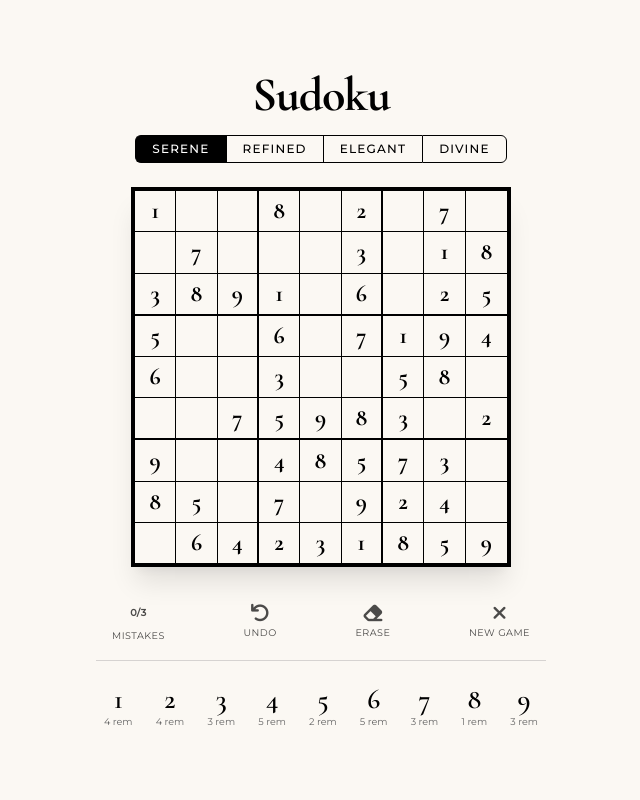
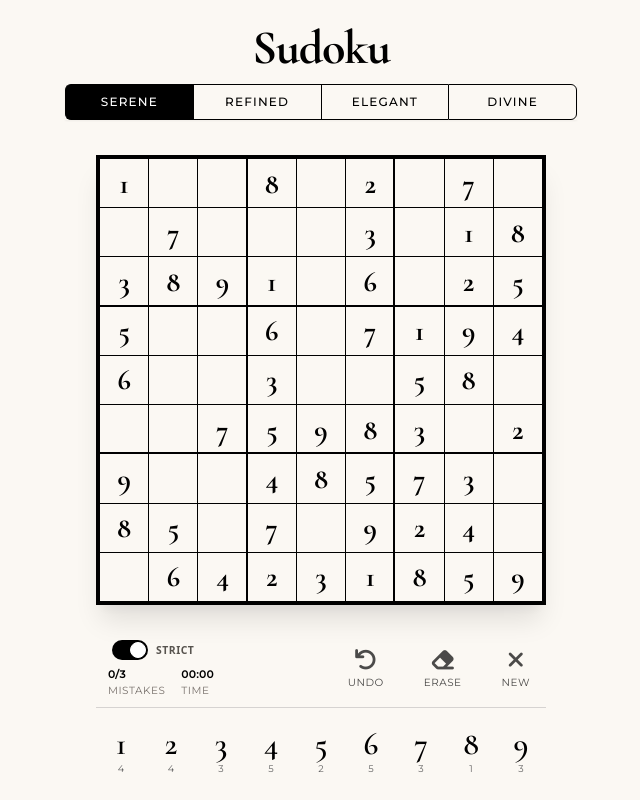
Before and after one commit to Divine-Sudoku/Divine-Sudoku.github.io, a plain HTML site: page index.html in a window 1280 px wide. Shown: the whole page, without its empty margins (319-959 px from the left). Drawn offline with nearby package versions, Linux system fonts and the light colour scheme.

Commit message:
Enhance mobile responsiveness and game features
Updated viewport settings for mobile responsiveness, adjusted cell font size, and improved game overlay handling. Added strict mode toggle functionality and enhanced timer management.

```diff
--- a/index.html
+++ b/index.html
@@ -2,7 +2,8 @@
 <html lang="en">
 <head>
     <meta charset="UTF-8">
-    <meta name="viewport" content="width=device-width, initial-scale=1.0">
+    <!-- Updated viewport for mobile: prevents zooming and ensures correct scaling -->
+    <meta name="viewport" content="width=device-width, initial-scale=1.0, maximum-scale=1.0, user-scalable=no">
     <title>Classy Sudoku</title>
     <script src="https://cdn.tailwindcss.com"></script>
     <link href="https://cdnjs.cloudflare.com/ajax/libs/font-awesome/6.0.0/css/all.min.css" rel="stylesheet">
@@ -18,39 +19,52 @@
             --error: #fecaca;
         }
 
+        /* Prevent tap highlight flicker on mobile & global selection reset */
+        * {
+            -webkit-tap-highlight-color: transparent;
+            user-select: none;
+            -webkit-user-select: none;
+        }
+
         body {
             background-color: var(--paper);
-            font-family: 'Cormorant Garamond', serif; /* Default to Serif for that classy look */
+            font-family: 'Cormorant Garamond', serif;
             color: var(--ink);
+            /* Use dynamic viewport height for better mobile browser support */
             height: 100vh;
+            height: 100dvh;
             overflow: hidden;
             display: flex;
             flex-direction: column;
+            justify-content: space-between; /* Distribute space vertically */
         }
 
         .font-sans {
             font-family: 'Montserrat', sans-serif;
         }
 
-        /* The Grid Logic */
+        /* --- GRID SYSTEM --- */
         .sudoku-container {
             display: block;
             margin: 0 auto;
-            border: 4px solid var(--ink); /* Thick outer frame */
-            background-color: var(--paper); /* Background matches cells */
+            border: 4px solid var(--ink);
+            background-color: var(--ink);
             padding: 0;
             width: 100%;
-            max-width: 450px;
+            max-width: 450px; /* Max width for tablets/desktop */
+            /* Touch action none prevents scrolling when dragging on the board */
+            touch-action: none;
             box-shadow: 0 20px 25px -5px rgba(0, 0, 0, 0.1), 0 10px 10px -5px rgba(0, 0, 0, 0.04);
+            position: relative;
         }
 
         .sudoku-grid {
             display: grid;
             grid-template-columns: repeat(9, 1fr);
-            /* gap: 0 is important here, borders are handled by cells */
-            gap: 0;
+            gap: 1px;
             width: 100%;
             aspect-ratio: 1;
+            background-color: var(--ink);
         }
 
         .cell {
@@ -58,80 +72,45 @@
             display: flex;
             align-items: center;
             justify-content: center;
-            font-size: 2rem;
+            font-size: 1.8rem; /* Slightly adjusted for better average fit */
             font-weight: 500;
             cursor: pointer;
-            user-select: none;
             position: relative;
-
-            /* Default borders for every cell */
-            border-right: 1px solid var(--ink);
-            border-bottom: 1px solid var(--ink);
-            box-sizing: border-box; /* Ensures borders don't mess up sizing */
-        }
-
-        /* Responsive sizing adjustments */
-        @media (max-height: 800px) {
-            .sudoku-container { max-width: 380px; }
-            .cell { font-size: 1.5rem; }
-        }
-        @media (max-width: 400px) {
-            .sudoku-container { max-width: 340px; }
+            border: none;
+            box-sizing: border-box;
         }
 
         /* --- BORDER LOGIC --- */
-
-        /* 1. Thicker vertical borders for 3x3 box dividers (Cols 3 and 6) */
-        .cell:nth-child(3n) {
-            border-right: 2px solid var(--ink);
+        .cell:nth-child(3n):not(:nth-child(9n))::after {
+            content: '';
+            position: absolute;
+            top: 0; bottom: 0; right: 0;
+            width: 1px;
+            background-color: var(--ink);
+            pointer-events: none;
+            z-index: 10;
         }
 
-        /* 2. Thicker horizontal borders for 3x3 box dividers (Rows 3 and 6) */
-        /* Row 3 indices: 19-27, Row 6 indices: 46-54 */
-        .cell:nth-child(n+19):nth-child(-n+27),
-        .cell:nth-child(n+46):nth-child(-n+54) {
-            border-bottom: 2px solid var(--ink);
+        .cell:nth-child(n+19):nth-child(-n+27)::before,
+        .cell:nth-child(n+46):nth-child(-n+54)::before {
+            content: '';
+            position: absolute;
+            left: 0; right: 0; bottom: 0;
+            height: 1px;
+            background-color: var(--ink);
+            pointer-events: none;
+            z-index: 10;
         }
 
-        /* 3. Remove outer right border for the last column (Col 9) to fit container */
-        .cell:nth-child(9n) {
-            border-right: none;
-        }
+        /* Cell States */
+        .cell.initial { font-weight: 700; color: var(--ink); }
+        .cell.user-input { color: #4b5563; font-family: 'Cormorant Garamond', serif; }
+        .cell.selected { background-color: var(--selected) !important; }
+        .cell.highlight-same { background-color: var(--same-number); }
+        .cell.highlight-related { background-color: var(--highlight); }
+        .cell.error { background-color: var(--error); color: #991b1b; }
 
-        /* 4. Remove outer bottom border for the last row (Row 9, indices 73-81) */
-        .cell:nth-child(n+73) {
-            border-bottom: none;
-        }
-
-        /* States */
-        .cell.initial {
-            font-weight: 700;
-            color: var(--ink);
-        }
-
-        .cell.user-input {
-            color: #4b5563; /* Dark gray for user input */
-            font-family: 'Cormorant Garamond', serif;
-        }
-
-        .cell.selected {
-            background-color: var(--selected) !important;
-        }
-
-        .cell.highlight-same {
-            background-color: var(--same-number);
-        }
-
-        .cell.highlight-related {
-            background-color: var(--highlight);
-        }
-
-        .cell.error {
-            background-color: var(--error);
-            color: #991b1b;
-        }
-
-        /* Difficulty Buttons */
+        /* UI Elements */
         .diff-btn {
             border: 1px solid var(--ink);
             background: transparent;
@@ -141,18 +120,13 @@
             font-size: 0.75rem;
             text-transform: uppercase;
             letter-spacing: 0.1em;
-            padding: 0.25rem 1rem;
+            padding: 0.5rem 1rem; /* Larger tap target */
             transition: all 0.2s;
+            flex: 1; /* Distribute width evenly */
         }
-        .diff-btn:hover {
-            background-color: rgba(0,0,0,0.05);
-        }
-        .diff-btn.active {
-            background-color: var(--ink);
-            color: white;
-        }
+        .diff-btn:hover { background-color: rgba(0,0,0,0.05); }
+        .diff-btn.active { background-color: var(--ink); color: white; }
 
-        /* Bottom Controls */
         .tool-btn {
             display: flex;
             flex-direction: column;
@@ -162,27 +136,29 @@
             color: var(--ink);
             opacity: 0.7;
             transition: opacity 0.2s;
+            padding: 0.5rem; /* Larger tap target */
         }
-        .tool-btn:hover { opacity: 1; }
-        .tool-btn i { font-size: 1.2rem; margin-bottom: 2px; }
+        .tool-btn:active { opacity: 1; transform: scale(0.95); }
+        .tool-btn i { font-size: 1.4rem; margin-bottom: 2px; }
         .tool-btn span {
             font-family: 'Montserrat', sans-serif;
-            font-size: 0.6rem;
+            font-size: 0.65rem;
             text-transform: uppercase;
             letter-spacing: 0.05em;
         }
 
-        /* Number Strip */
         .num-btn {
             display: flex;
             flex-direction: column;
             align-items: center;
             cursor: pointer;
             transition: transform 0.1s;
+            padding: 0.5rem 0.2rem; /* Vertical padding for easier tapping */
+            flex: 1; /* Even distribution */
         }
         .num-btn:active { transform: scale(0.9); }
         .num-btn .number {
-            font-size: 1.75rem;
+            font-size: 2rem; /* Larger numbers */
             font-weight: 600;
             line-height: 1;
         }
@@ -194,23 +170,52 @@
         }
         .num-btn.completed { opacity: 0.2; pointer-events: none; }
 
-        /* Animations */
+        .game-overlay {
+            position: absolute;
+            inset: 0;
+            background-color: rgba(255, 255, 255, 0.95);
+            z-index: 50;
+            display: none;
+            flex-direction: column;
+            align-items: center;
+            justify-content: center;
+            text-align: center;
+            padding: 1.5rem;
+            backdrop-filter: blur(4px);
+        }
+        .game-overlay.flex { display: flex; }
+
         @keyframes fade-in {
             from { opacity: 0; transform: translateY(10px); }
             to { opacity: 1; transform: translateY(0); }
         }
-        .animate-fade-in {
-            animation: fade-in 0.5s ease-out forwards;
+        .animate-fade-in { animation: fade-in 0.5s ease-out forwards; }
+
+        /* Mobile Specific Query for small screens */
+        @media (max-width: 400px) {
+            .sudoku-container { width: 96%; } /* Add slight margin on sides */
+            .cell { font-size: 1.4rem; }
+            h1 { font-size: 2.5rem; margin-bottom: 0.5rem; }
+            .tool-btn span { display: none; } /* Hide labels on very small screens if needed, or keep small */
+            .tool-btn i { font-size: 1.2rem; }
+            .diff-btn { padding: 0.4rem 0.2rem; font-size: 0.6rem; letter-spacing: 0; }
+        }
+
+        /* Landscape handling */
+        @media (max-height: 600px) and (orientation: landscape) {
+            body { flex-direction: row; padding: 1rem; align-items: center; }
+            .sudoku-container { height: 90vh; width: 90vh; max-width: none; }
+            header { display: none; } /* Hide header in short landscape to fit game */
         }
     </style>
 </head>
-<body class="items-center justify-center p-4">
+<body class="p-2 sm:p-4">
 
-    <!-- Header -->
-    <header class="text-center mb-6 w-full max-w-lg animate-fade-in">
-        <h1 class="text-5xl font-bold text-black mb-4 tracking-tight">Sudoku</h1>
+    <!-- Header Section -->
+    <header class="text-center w-full max-w-lg mx-auto animate-fade-in pt-2">
+        <h1 class="text-4xl sm:text-5xl font-bold text-black mb-3 tracking-tight">Sudoku</h1>
 
-        <div class="flex justify-center gap-0">
+        <div class="flex justify-center w-full shadow-sm">
             <button onclick="setDifficulty('easy')" class="diff-btn rounded-l-md border-r-0" id="btn-easy">Serene</button>
             <button onclick="setDifficulty('medium')" class="diff-btn border-r-0" id="btn-medium">Refined</button>
             <button onclick="setDifficulty('hard')" class="diff-btn border-r-0" id="btn-hard">Elegant</button>
@@ -218,33 +223,65 @@
         </div>
     </header>
 
-    <!-- Game Board -->
-    <div id="game-container" class="relative animate-fade-in w-full flex justify-center" style="animation-delay: 0.1s;">
-        <div class="sudoku-container">
+    <!-- Game Board Area - Flex Grow to take available space -->
+    <div id="game-container" class="relative animate-fade-in w-full flex-grow flex flex-col justify-center items-center py-2" style="animation-delay: 0.1s;">
+
+        <div class="sudoku-container relative">
             <div id="grid" class="sudoku-grid">
                 <!-- Cells generated by JS -->
             </div>
-        </div>
 
             <!-- Win Overlay -->
-        <div id="win-overlay" class="hidden absolute inset-0 bg-white/90 z-10 flex-col items-center justify-center text-center p-6 backdrop-blur-sm">
+            <div id="win-overlay" class="game-overlay">
                 <h2 class="text-4xl text-black mb-2 italic">Magnificent</h2>
                 <p class="font-sans text-stone-600 mb-6 uppercase tracking-widest text-xs">Puzzle Complete</p>
-            <button onclick="startNewGame()" class="px-8 py-2 bg-black text-white hover:bg-stone-800 transition font-sans text-sm tracking-widest uppercase">
+                <div id="final-time" class="font-sans text-lg font-bold mb-6"></div>
+                <button onclick="startNewGame()" class="px-8 py-3 bg-black text-white hover:bg-stone-800 transition font-sans text-sm tracking-widest uppercase shadow-lg active:scale-95 transform">
                     Play Again
                 </button>
             </div>
+
+            <!-- Game Over Overlay -->
+            <div id="loss-overlay" class="game-overlay">
+                <h2 class="text-4xl text-black mb-2 italic">Game Over</h2>
+                <p class="font-sans text-stone-600 mb-6 uppercase tracking-widest text-xs">Too many mistakes</p>
+                <button onclick="startNewGame()" class="px-8 py-3 bg-black text-white hover:bg-stone-800 transition font-sans text-sm tracking-widest uppercase shadow-lg active:scale-95 transform">
+                    Try Again
+                </button>
+            </div>
+        </div>
     </div>
 
-    <!-- Controls -->
-    <div class="w-full max-w-[450px] mt-8 animate-fade-in flex flex-col gap-6" style="animation-delay: 0.2s;">
+    <!-- Controls Section - Sticks to bottom comfortably -->
+    <div class="w-full max-w-[450px] mx-auto animate-fade-in flex flex-col gap-3 pb-safe" style="animation-delay: 0.2s;">
 
         <!-- Tools Row -->
-        <div class="flex justify-between px-4 border-b border-stone-300 pb-4">
-            <div class="tool-btn cursor-default">
-                <span class="text-lg font-bold" id="mistakes-display">0/3</span>
-                <span>Mistakes</span>
+        <div class="flex justify-between items-end px-2 border-b border-stone-300 pb-2">
+
+            <div class="flex flex-col items-start gap-1">
+                <!-- Toggle Switch for Strict Mode -->
+                <div class="flex items-center gap-2 mb-1 pl-2">
+                    <label class="relative inline-flex items-center cursor-pointer tap-highlight-transparent">
+                        <input type="checkbox" id="strict-mode-toggle" class="sr-only peer" checked onchange="toggleStrictMode()">
+                        <div class="w-9 h-5 bg-gray-300 peer-focus:outline-none rounded-full peer peer-checked:after:translate-x-full peer-checked:after:border-white after:content-[''] after:absolute after:top-[2px] after:left-[2px] after:bg-white after:border-gray-300 after:border after:rounded-full after:h-4 after:w-4 after:transition-all peer-checked:bg-black shadow-inner"></div>
+                        <span class="ml-2 font-sans text-[0.65rem] uppercase tracking-wider text-stone-600 font-bold">Strict</span>
+                    </label>
                 </div>
+
+                <!-- Status Indicators (Mistakes & Time) -->
+                <div class="flex gap-4 pl-1">
+                    <div class="tool-btn cursor-default items-start p-0 opacity-100">
+                        <span class="text-lg font-bold leading-tight" id="mistakes-display">0/3</span>
+                        <span class="text-[0.6rem] text-stone-500">Mistakes</span>
+                    </div>
+                    <div class="tool-btn cursor-default items-start p-0 opacity-100">
+                        <span class="text-lg font-bold leading-tight" id="timer-display">00:00</span>
+                        <span class="text-[0.6rem] text-stone-500">Time</span>
+                    </div>
+                </div>
+            </div>
+
+            <div class="flex gap-2 sm:gap-6">
                 <button onclick="undo()" class="tool-btn">
                     <i class="fas fa-undo"></i>
                     <span>Undo</span>
@@ -255,12 +292,13 @@
                 </button>
                 <button onclick="startNewGame()" class="tool-btn">
                     <i class="fas fa-times"></i>
-                <span>New Game</span>
+                    <span>New</span>
                 </button>
             </div>
+        </div>
 
-        <!-- Numbers Row -->
-        <div class="flex justify-between items-end px-2" id="numpad">
+        <!-- Numbers Row (Larger for mobile) -->
+        <div class="flex justify-between items-end w-full" id="numpad">
             <!-- Generated by JS -->
         </div>
 
@@ -275,7 +313,12 @@
         selected: null,
         difficulty: 'easy',
         mistakes: 0,
-        history: []
+        history: [],
+        gameOver: false,
+        strictMode: true,
+        timer: 0,
+        timerInterval: null,
+        isTimerRunning: false
     };
 
     const DIFFICULTY_HOLES = {
@@ -288,6 +331,10 @@
     // --- Core Logic: Sudoku Generation ---
 
     function generateSudoku() {
+        stopTimer();
+        STATE.timer = 0;
+        updateTimerUI();
+
         const grid = Array(81).fill(0);
         fillDiagonalBox(grid, 0);
         fillDiagonalBox(grid, 4);
@@ -310,9 +357,16 @@
         STATE.mistakes = 0;
         STATE.history = [];
         STATE.selected = null;
+        STATE.gameOver = false;
+
+        const toggleEl = document.getElementById('strict-mode-toggle');
+        if(toggleEl) STATE.strictMode = toggleEl.checked;
 
         renderBoard();
         updateUI();
+
+        document.getElementById('win-overlay').classList.remove('flex');
+        document.getElementById('loss-overlay').classList.remove('flex');
     }
 
     function fillDiagonalBox(grid, boxIdx) {
@@ -368,10 +422,37 @@
         }
     }
 
+    // --- Timer Logic ---
+
+    function startTimer() {
+        if (STATE.isTimerRunning) return;
+        STATE.isTimerRunning = true;
+        STATE.timerInterval = setInterval(() => {
+            STATE.timer++;
+            updateTimerUI();
+        }, 1000);
+    }
+
+    function stopTimer() {
+        STATE.isTimerRunning = false;
+        if (STATE.timerInterval) {
+            clearInterval(STATE.timerInterval);
+            STATE.timerInterval = null;
+        }
+    }
+
+    function updateTimerUI() {
+        const mins = Math.floor(STATE.timer / 60).toString().padStart(2, '0');
+        const secs = (STATE.timer % 60).toString().padStart(2, '0');
+        const timeString = `${mins}:${secs}`;
+        const timerEl = document.getElementById('timer-display');
+        if (timerEl) timerEl.textContent = timeString;
+        return timeString;
+    }
+
     // --- UI & Interaction ---
 
     function init() {
-        // Create Grid
         const boardEl = document.getElementById('grid');
         boardEl.innerHTML = '';
         for (let i = 0; i < 81; i++) {
@@ -382,7 +463,6 @@
             boardEl.appendChild(cell);
         }
 
-        // Create Number Strip
         const numpadEl = document.getElementById('numpad');
         numpadEl.innerHTML = '';
         for (let i = 1; i <= 9; i++) {
@@ -390,18 +470,20 @@
             btn.className = 'num-btn';
             btn.innerHTML = `
                 <span class="number">${i}</span>
-                <span class="rem" id="count-${i}">9 rem</span>
+                <span class="rem" id="count-${i}">9</span>
             `;
-            btn.onclick = () => inputNumber(i);
+            btn.onclick = (e) => {
+                e.preventDefault(); // Prevent double firing on touch
+                inputNumber(i);
+            };
             numpadEl.appendChild(btn);
         }
 
         setupDifficultyUI();
         generateSudoku();
 
-        // Keyboard support
         document.addEventListener('keydown', (e) => {
-            if (STATE.selected === null) return;
+            if (STATE.selected === null || STATE.gameOver) return;
             const key = e.key;
             if (key >= '1' && key <= '9') inputNumber(parseInt(key));
             if (key === 'Backspace' || key === 'Delete') inputNumber(0);
@@ -430,9 +512,13 @@
     }
 
     function startNewGame() {
-        document.getElementById('win-overlay').classList.add('hidden');
-        document.getElementById('win-overlay').classList.remove('flex');
         generateSudoku();
+    }
+
+    function toggleStrictMode() {
+        const toggleEl = document.getElementById('strict-mode-toggle');
+        STATE.strictMode = toggleEl.checked;
+        updateUI();
     }
 
     function renderBoard() {
@@ -440,7 +526,7 @@
         cells.forEach((cell, i) => {
             const val = STATE.grid[i];
             cell.textContent = val === 0 ? '' : val;
-            cell.className = 'cell'; // Reset
+            cell.className = 'cell';
 
             if (STATE.initial[i]) cell.classList.add('initial');
             else if (val !== 0) cell.classList.add('user-input');
@@ -477,7 +563,7 @@
             const el = document.getElementById(`count-${i}`);
             const btn = el.parentElement;
 
-            el.textContent = remaining > 0 ? `${remaining} rem` : '✓';
+            el.textContent = remaining > 0 ? `${remaining}` : '✓';
 
             if (remaining <= 0) {
                 btn.classList.add('completed');
@@ -486,33 +572,43 @@
             }
         }
 
-        if (!STATE.grid.includes(0) && STATE.mistakes < 3) {
+        if (!STATE.grid.includes(0) && (STATE.mistakes < 3 || !STATE.strictMode) && !STATE.gameOver) {
             let isCorrect = true;
             for(let i=0; i<81; i++) {
                 if(STATE.grid[i] !== STATE.solution[i]) isCorrect = false;
             }
             if(isCorrect) {
+                STATE.gameOver = true;
+                stopTimer();
+                const finalTime = updateTimerUI();
+                document.getElementById('final-time').textContent = `Time: ${finalTime}`;
+
                 setTimeout(() => {
-                    const winEl = document.getElementById('win-overlay');
-                    winEl.classList.remove('hidden');
-                    winEl.classList.add('flex');
+                    document.getElementById('win-overlay').classList.add('flex');
                 }, 500);
             }
         }
     }
 
     function selectCell(idx) {
+        if (STATE.gameOver) return;
         STATE.selected = idx;
         renderBoard();
     }
 
     function moveSelection(delta) {
+        if (STATE.gameOver) return;
         let newIdx = STATE.selected + delta;
         if (newIdx >= 0 && newIdx < 81) selectCell(newIdx);
     }
 
     function inputNumber(num) {
-        if (STATE.selected === null) return;
+        if (STATE.selected === null || STATE.gameOver) return;
+
+        if (!STATE.isTimerRunning && !STATE.gameOver) {
+            startTimer();
+        }
+
         const idx = STATE.selected;
         if (STATE.initial[idx]) return;
 
@@ -537,7 +633,13 @@
                 cell.textContent = '';
             }, 500);
 
-            // Optional: Game Over could go here
+            if (STATE.strictMode && STATE.mistakes >= 3) {
+                STATE.gameOver = true;
+                stopTimer();
+                setTimeout(() => {
+                    document.getElementById('loss-overlay').classList.add('flex');
+                }, 700);
+            }
         } else {
             STATE.grid[idx] = num;
             renderBoard();
@@ -549,7 +651,7 @@
     }
 
     function undo() {
-        if (STATE.history.length === 0) return;
+        if (STATE.history.length === 0 || STATE.gameOver) return;
         const lastMove = STATE.history.pop();
         STATE.grid[lastMove.idx] = lastMove.oldVal;
         STATE.selected = lastMove.idx;
@@ -557,7 +659,12 @@
     }
 
     function updateUI() {
-        document.getElementById('mistakes-display').textContent = `${STATE.mistakes}/3`;
+        const display = document.getElementById('mistakes-display');
+        if (STATE.strictMode) {
+            display.textContent = `${STATE.mistakes}/3`;
+        } else {
+            display.textContent = `${STATE.mistakes}`;
+        }
     }
 
     window.onload = init;
```
Lines whose indentation alone changed are shown as unchanged.
